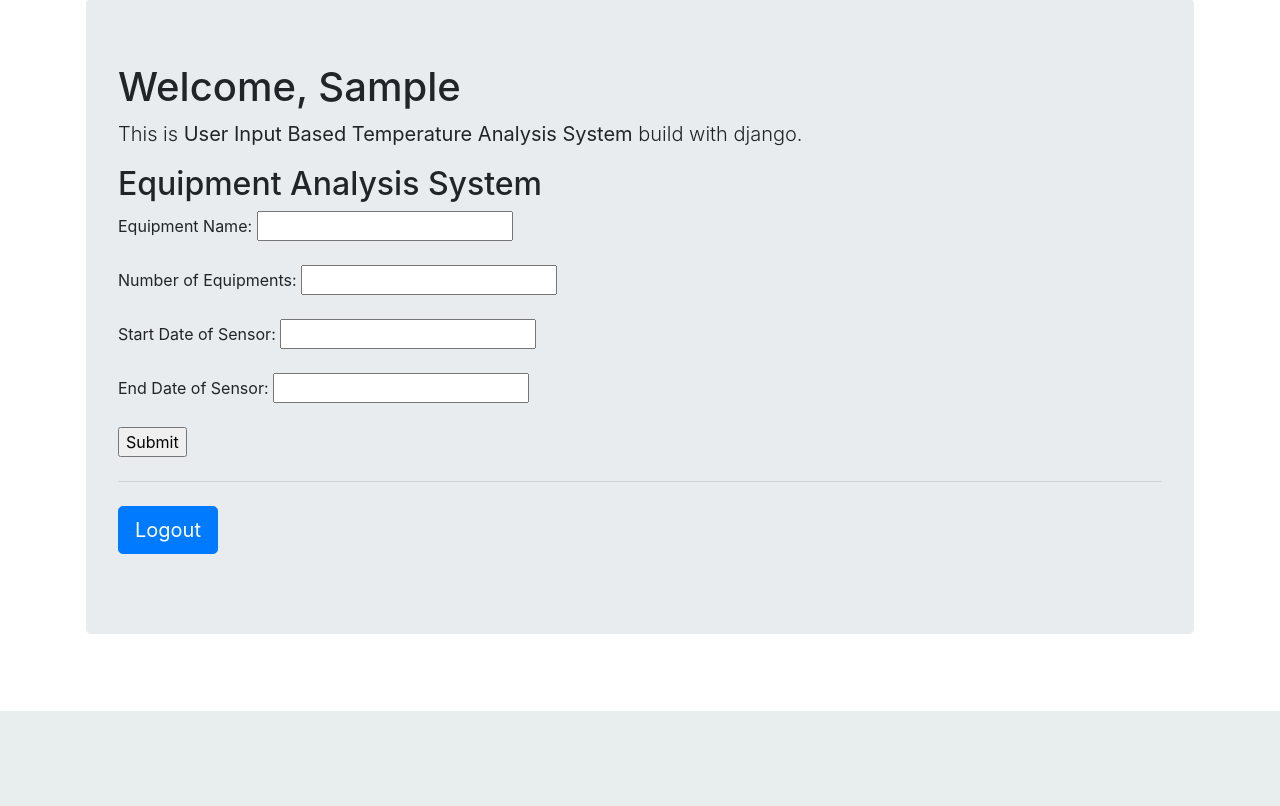
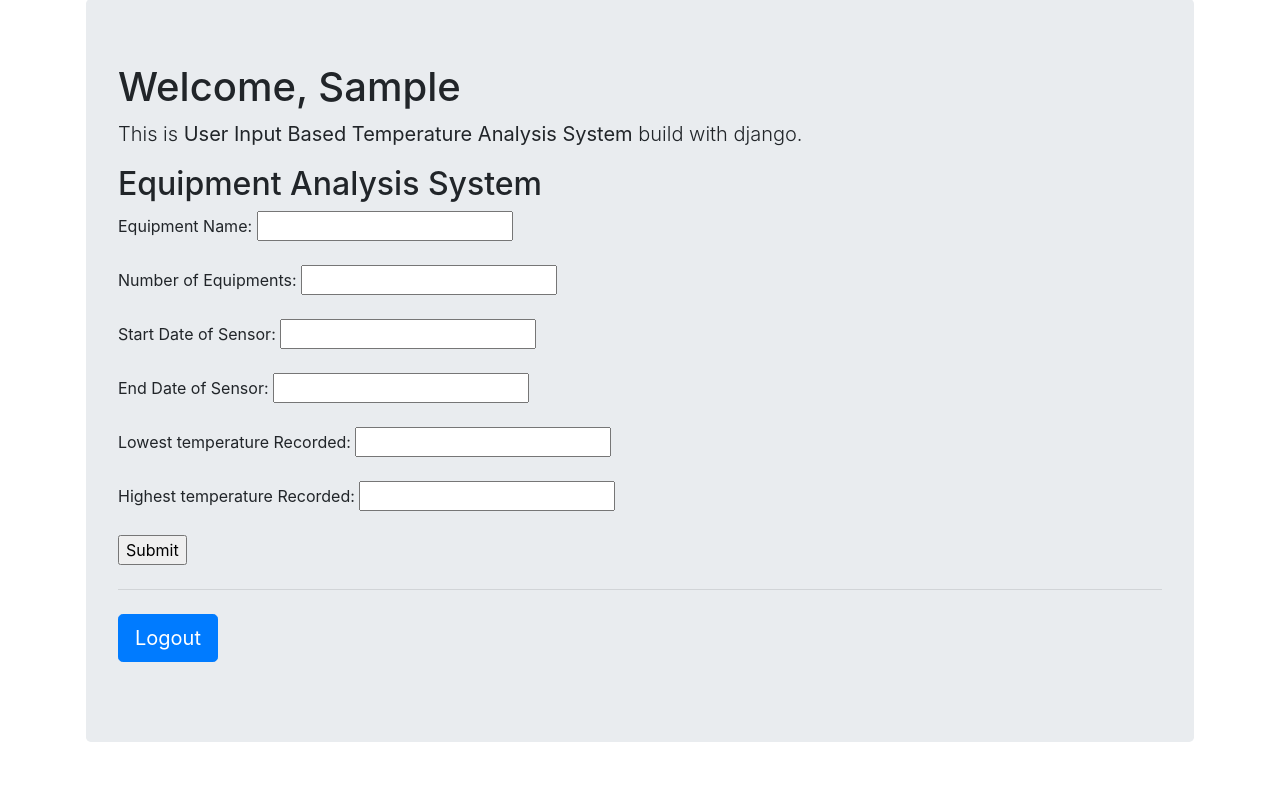
Before and after one commit to abhigyan-709/Django-registration-and-login-system-master, a Django app: page / in a window 1280 px wide. Shown: the part 89-895 px from the top of the page. Before the commit the page ends 800 px from the top, so only its background shows below. Run offline with Django 3.2, Linux system fonts and the light colour scheme; the visitor is signed in with stand-in values (Sample User, id 1); some libraries are stand-ins or nearby versions.

Commit message:
Final for Temperatre

```diff
--- a/Django-registration-and-login-system-master/users/templates/users/home.html
+++ b/Django-registration-and-login-system-master/users/templates/users/home.html
@@ -14,6 +14,8 @@
     Number of Equipments: <input type="text" name="number"><br><br>
     Start Date of Sensor: <input type="text" name="date1"><br><br>
     End Date of Sensor: <input type="text" name="date2"><br><br>
+    Lowest temperature Recorded: <input type="text" name="temp1"><br><br>
+    Highest temperature Recorded: <input type="text" name="temp2"><br><br>
     <input type="submit">
 </form>
         <hr class="my-4">
--- a/Django-registration-and-login-system-master/users/templates/users/result.html
+++ b/Django-registration-and-login-system-master/users/templates/users/result.html
@@ -8,6 +8,8 @@
             Number of Instruments: {{result2}}<br>
             Start Date of Sensor: {{result3}}<br>
             End Date of Sensor: {{result4}}<br>
+            Lowest Temperature: {{result5}}<br>
+            Highest Temperature: {{result6}}<br>
 
         </h4>
         <hr class="my-4">
```
